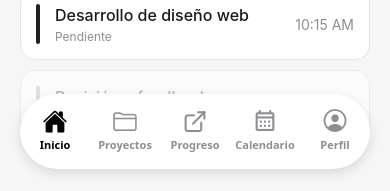
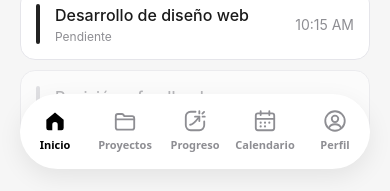
Before and after one commit to zayfer-ux/app-productividad, a React Native app: screen / in a window 390 px wide. Shown: the part 650-841 px from the top of the page. Built offline with nearby package versions, Linux system fonts and the light colour scheme.

Commit message:
feat:Nuevos iconos de la barra de navegacion

```diff
--- a/src/navigation/AppNavigator.tsx
+++ b/src/navigation/AppNavigator.tsx
@@ -2,8 +2,7 @@
 import React from 'react';
 import { createBottomTabNavigator } from '@react-navigation/bottom-tabs';
 import { NavigationContainer } from '@react-navigation/native';
-import { Ionicons, Feather, MaterialCommunityIcons } from '@expo/vector-icons';
-import { colors } from '../theme/colors';
+import TabIcon from '../components/Tabicon';
 
 import HomeScreen from '../screens/HomeScreen';
 import ProjectsScreen from '../screens/ProjectsScreen';
@@ -20,33 +19,25 @@ export default function AppNavigator() {
         screenOptions={({ route }) => ({
           headerShown: false,
           tabBarIcon: ({ focused }) => {
-            const iconSize = 25; // Tamaño equilibrado
-            const tintColor = focused ? '#000000' : '#8E8E93'; // Un gris ligeramente más oscuro para mejor contraste
+            const tintColor = focused ? '#000000' : '#8E8E93';
+            let iconName = 'home';
 
-            if (route.name === 'Inicio') {
-              return <Ionicons name={focused ? 'home' : 'home-outline'} size={iconSize} color={tintColor} />;
-            }
-            else if (route.name === 'Proyectos') {
-              return <Ionicons name={focused ? 'folder' : 'folder-outline'} size={iconSize} color={tintColor} />;
-            }
-            else if (route.name === 'Progreso') {
-              return <Feather name="external-link" size={iconSize} color={tintColor} />;
-            }
-            else if (route.name === 'Calendario') {
-              return <MaterialCommunityIcons name={focused ? 'calendar-month' : 'calendar-month-outline'} size={iconSize} color={tintColor} />;
-            }
-            else if (route.name === 'Perfil') {
-              return <Ionicons name={focused ? 'person-circle' : 'person-circle-outline'} size={iconSize + 3} color={tintColor} />;
-            }
+            if (route.name === 'Inicio') iconName = 'home';
+            else if (route.name === 'Proyectos') iconName = 'projects';
+            else if (route.name === 'Progreso') iconName = 'progress';
+            else if (route.name === 'Calendario') iconName = 'calendar';
+            else if (route.name === 'Perfil') iconName = 'profile';
+
+            return <TabIcon name={iconName} color={tintColor} size={26} focused={focused} />;
           },
           tabBarActiveTintColor: '#000000',
-          tabBarInactiveTintColor: '#8E8E93', // Gris mejorado
+          tabBarInactiveTintColor: '#8E8E93',
           tabBarShowLabel: true,
           tabBarLabelStyle: {
-            fontSize: 11, // Letra un poco más grande
+            fontSize: 11,
             fontWeight: '600',
-            marginTop: 2, // Menos espacio arriba
-            marginBottom: 10, // Más espacio abajo para que no se corte
+            marginTop: 2,
+            marginBottom: 10,
           },
           tabBarStyle: {
             position: 'absolute',
@@ -55,15 +46,11 @@ export default function AppNavigator() {
             right: 20,
             backgroundColor: '#ffffff',
             borderRadius: 40,
-            height: 75, // Barra un poco más alta para que quepa todo sin problemas
+            height: 75,
             borderTopWidth: 0,
-            paddingBottom: 0, // Quitamos el padding inferior por defecto
-            paddingTop: 8, // Empujamos un poco los iconos hacia abajo
-            elevation: 10,
-            shadowColor: '#000',
-            shadowOffset: { width: 0, height: 4 },
-            shadowOpacity: 0.12,
-            shadowRadius: 12,
+            paddingBottom: 0,
+            paddingTop: 8,
+            boxShadow: '0px 8px 24px rgba(0,0,0,0.08)',
           },
         })}
       >
```
